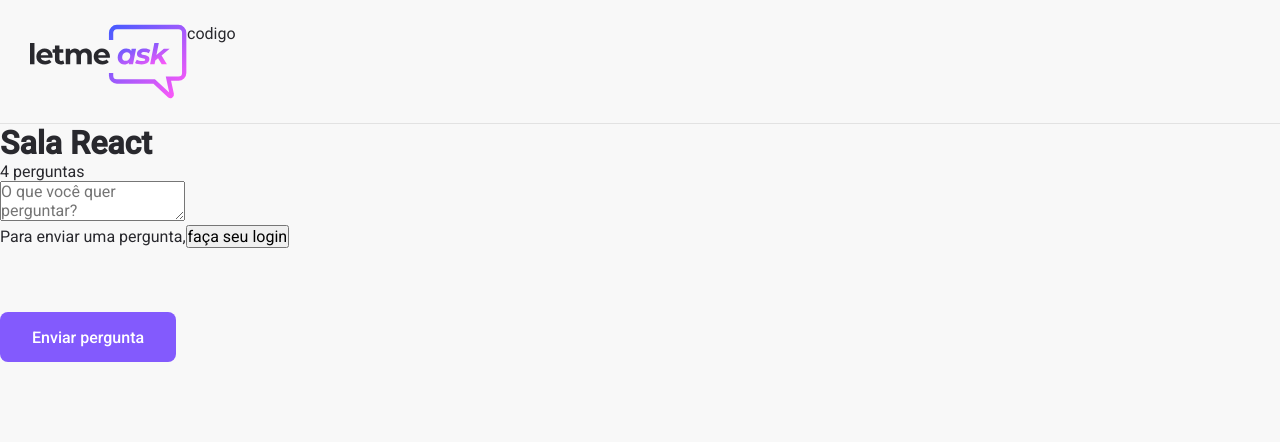
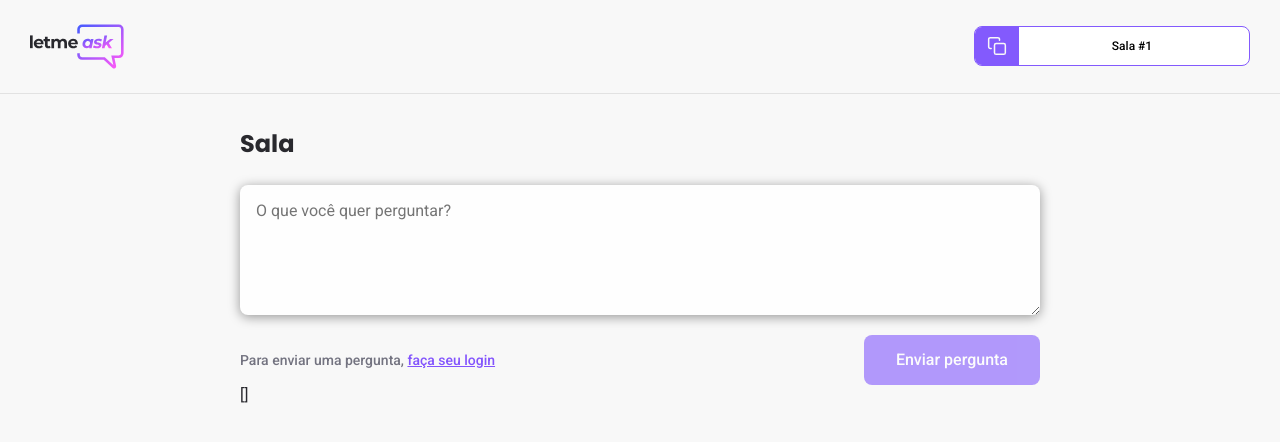
Before and after one commit to lucasfernandodev/letmeask, a React (Create React App) app: page /rooms/1 in a window 1280 px wide. Shown: the top 442 px of the page. Built offline with nearby package versions, Linux system fonts and the light colour scheme; no server answers; the database is empty.

Commit message:
feat: adicionando fluxo de sala

```diff
--- /dev/null
+++ b/src/components/RoomCode.tsx
@@ -0,0 +1,22 @@
+import copyImg from "../assets/images/copy.svg";
+import '../styles/room-code.scss'
+
+
+type RoomCodeProps = {
+    code: string
+}
+export function RoomCode(props: RoomCodeProps) {
+
+    function copyRoomCodeToClipBoard(){
+        navigator.clipboard.writeText(props.code)
+    }
+
+  return (
+    <button className="room-code" onClick={copyRoomCodeToClipBoard}>
+      <div>
+        <img src={copyImg} alt="Copy run code" />
+      </div>
+      <span>Sala #{props.code}</span>
+    </button>
+  );
+}
--- a/src/contexts/AuthContext.tsx
+++ b/src/contexts/AuthContext.tsx
@@ -1,5 +1,6 @@
 import { ReactNode, createContext, useEffect, useState} from "react";
 import {auth,database,firebase} from '../services/firebase';
+
 type User = {
   id: string;
   name: string;
@@ -16,6 +17,7 @@
 }
 
 export const AuthContext = createContext({} as AuthContextType);
+
 export function AuthContextProvider(props: AuthContextProviderProps) {
   const [user, setUser] = useState<User>();
 
--- a/src/hooks/useAuth.ts
+++ b/src/hooks/useAuth.ts
@@ -3,6 +3,5 @@
 
 export function useAuth(){
     const value = useContext(AuthContext);
-
     return value;
 }
--- a/src/pages/Room.tsx
+++ b/src/pages/Room.tsx
@@ -1,30 +1,142 @@
-import logoImg from '../assets/images/logo.svg';
-import { Button } from '../components/Button';
-import '../styles/rooms.scss';
-export function Room (){
+import { useEffect } from "react";
+import { useState, FormEvent } from "react";
+import { useParams } from "react-router-dom";
+import logoImg from "../assets/images/logo.svg";
+import { Button } from "../components/Button";
+import { RoomCode } from "../components/RoomCode";
+import { useAuth } from "../hooks/useAuth";
+import { database } from "../services/firebase";
+import "../styles/rooms.scss";
+
+type FirebaseQuestions = Record<
+  string,
+  {
+    author: {
+      nome: string;
+      avatar: string;
+    };
+    content: string;
+    isHighlighted: boolean;
+    isAnswered: boolean;
+  }
+>;
+
+type Questions = {
+  id: string;
+  author: {
+    nome: string;
+    avatar: string;
+  };
+  content: string;
+  isHighlighted: boolean;
+  isAnswered: boolean;
+};
+type RoomParams = {
+  id: string;
+};
+
+export function Room() {
+  const { user } = useAuth();
+  const [newQuestion, setNewQuestion] = useState("");
+
+  const params = useParams<RoomParams>();
+  const roomId = params.id;
+  const [questions, setQuestions] = useState<Questions[]>([]);
+  const [title, setTitle] = useState("");
+
+  async function handleCreateSendQuestion(event: FormEvent) {
+    event.preventDefault();
+    if (newQuestion.trim() === "") {
+      return;
+    }
+
+    if (!user) {
+      throw new Error("You must be logged  in");
+    }
+
+    const question = {
+      content: newQuestion,
+      author: {
+        name: user?.name,
+        avatar: user.avatar,
+      },
+      isHighlighted: false,
+      isAnswered: false,
+    };
+
+    await database.ref(`rooms/${roomId}/questions`).push(question);
+
+    setNewQuestion("");
+  }
+
+  useEffect(() => {
+    const roomRef = database.ref(`rooms/${roomId}`);
+
+    roomRef.on("value", (room) => {
+      const databaseRoom = room.val();
+      const firebaseQuestions: FirebaseQuestions = databaseRoom.questions ?? {};
+
+      const parsedQuestions = Object.entries(firebaseQuestions).map(
+        ([key, value]) => {
+          return {
+            id: key,
+            content: value.content,
+            author: value.author,
+            isHighlighted: value.isHighlighted,
+            isAnswered: value.isAnswered,
+          };
+        }
+      );
+
+      setTitle(databaseRoom.title);
+      setQuestions(parsedQuestions);
+    });
+  }, [roomId]);
+
   return (
     <div id="page-room">
       <header>
         <div className="content">
           <img src={logoImg} alt="Letmeask" />
-                   <div>codigo</div>
+          <RoomCode code={roomId} />
         </div>
       </header>
 
       <main className="content">
         <div className="room-title">
-                   <h1>Sala React</h1>
-                   <span>4 perguntas</span>
+          <h1>Sala {title}</h1>
+          {questions.length > 0 && <span>{questions.length} pergunta(s)</span>}
         </div>
-               <form>
-                   <textarea placeholder="O que você quer perguntar?"/>
+        <form onSubmit={handleCreateSendQuestion}>
+          <textarea
+            placeholder="O que você quer perguntar?"
+            onChange={(event) => setNewQuestion(event.target.value)}
+            value={newQuestion}
+          />
 
           <div className="form-footer">
-                       <span>Para enviar uma pergunta,<button> faça seu login</button></span>
-                       <Button type="submit">Enviar pergunta</Button>
+            {user ? (
+              <div className="user-info">
+                <img src={user.avatar} alt={user.name} />
+                <span>{user.name}</span>
+              </div>
+            ) : (
+              <span>
+                {" "}
+                Para enviar uma pergunta, <button> faça seu login</button>{" "}
+              </span>
+            )}
+            <Button type="submit" disabled={!user}>
+              Enviar pergunta
+            </Button>
           </div>
         </form>
+
+
+        <div>
+        {JSON.stringify(questions)}
+        </div>
       </main>
     </div>
-    )
-};
+  );
+}
--- a/src/styles/button.scss
+++ b/src/styles/button.scss
@@ -1,5 +1,4 @@
 .button {
-  margin-top: 64px;
   height: 50px;
   border-radius: 8px;
   font-weight: 500;
--- /dev/null
+++ b/src/styles/room-code.scss
@@ -0,0 +1,28 @@
+.room-code{
+    height: 40px;
+    border-radius: 8px;
+    background: #fff;
+    border: 1px solid #835afd;
+    overflow: hidden;
+    cursor: pointer;
+    display: flex;
+
+    div{
+        background: #835afd;
+        padding: 0 12px;
+        display: flex;
+        align-items: center;
+        justify-content: center;
+        height: 100%;
+    }
+
+    span{
+        display: block;
+        align-self: center;
+        flex: 1;
+        padding: 0 16px 0 12px;
+        width: 230px;
+        font-size: 12px;
+        font-weight: 500;
+    }
+}
--- a/src/styles/rooms.scss
+++ b/src/styles/rooms.scss
@@ -1,12 +1,97 @@
-#page-room{
-    header{
-        padding: 24px;
-        border-bottom: 1px solid #e2e2e2;
+#page-room {
+  header {
+    padding: 24px;
+    border-bottom: 1px solid #e2e2e2;
 
-        .content{
-            max-width: 1220px;
-            margin: 0 auto;
-            display: flex;
+    .content {
+      max-width: 1220px;
+      margin: 0 auto;
+      display: flex;
+      justify-content: space-between;
+      align-items: center;
+
+      > img {
+        max-height: 45px;
+      }
+    }
+  }
+
+  main {
+    max-width: 800px;
+    margin: 0 auto;
+
+    .room-title {
+      margin: 32px 0 24px;
+      display: flex;
+      align-items: center;
+
+      h1 {
+        font-family: "Poppins", sans-serif;
+        font-size: 24px;
+        color: #29292e;
+      }
+      span {
+        margin-left: 16px;
+        background: #e559f9;
+        padding: 8px 16px;
+        border-radius: 9999px;
+        color: #fff;
+        font-weight: 500;
+        font-size: 14px;
+      }
+    }
+
+    form {
+      textarea {
+        width: 100%;
+        border: 0;
+        padding: 16px;
+        border-radius: 8px;
+        background: #fefefe;
+        box-shadow: 0 2px 12px rgba(0, 0, 0, 0.4);
+        resize: vertical;
+        min-height: 130px;
+      }
+      .form-footer {
+        display: flex;
+        justify-content: space-between;
+        align-items: center;
+        margin-top: 16px;
+
+        .user-info {
+          display: flex;
+          align-items: center;
+
+            img{
+                width: 32px;
+                height: 32px;
+                border-radius: 50%;
+            }
+
+            span{
+                margin-left: 8px;
+                color: #29292e;
+                font-weight: 500;
+                font-size: 14px;
+            }
         }
+
+        > span {
+          font-size: 14px;
+          color: #737380;
+          font-weight: 500;
+
+          button {
+            background: transparent;
+            border: 0;
+            color: #8354fd;
+            text-decoration: underline;
+            font-size: 14px;
+            font-weight: 500;
+            cursor: pointer;
+          }
+        }
+      }
     }
+  }
 }
```
Lines whose indentation alone changed are shown as unchanged.
